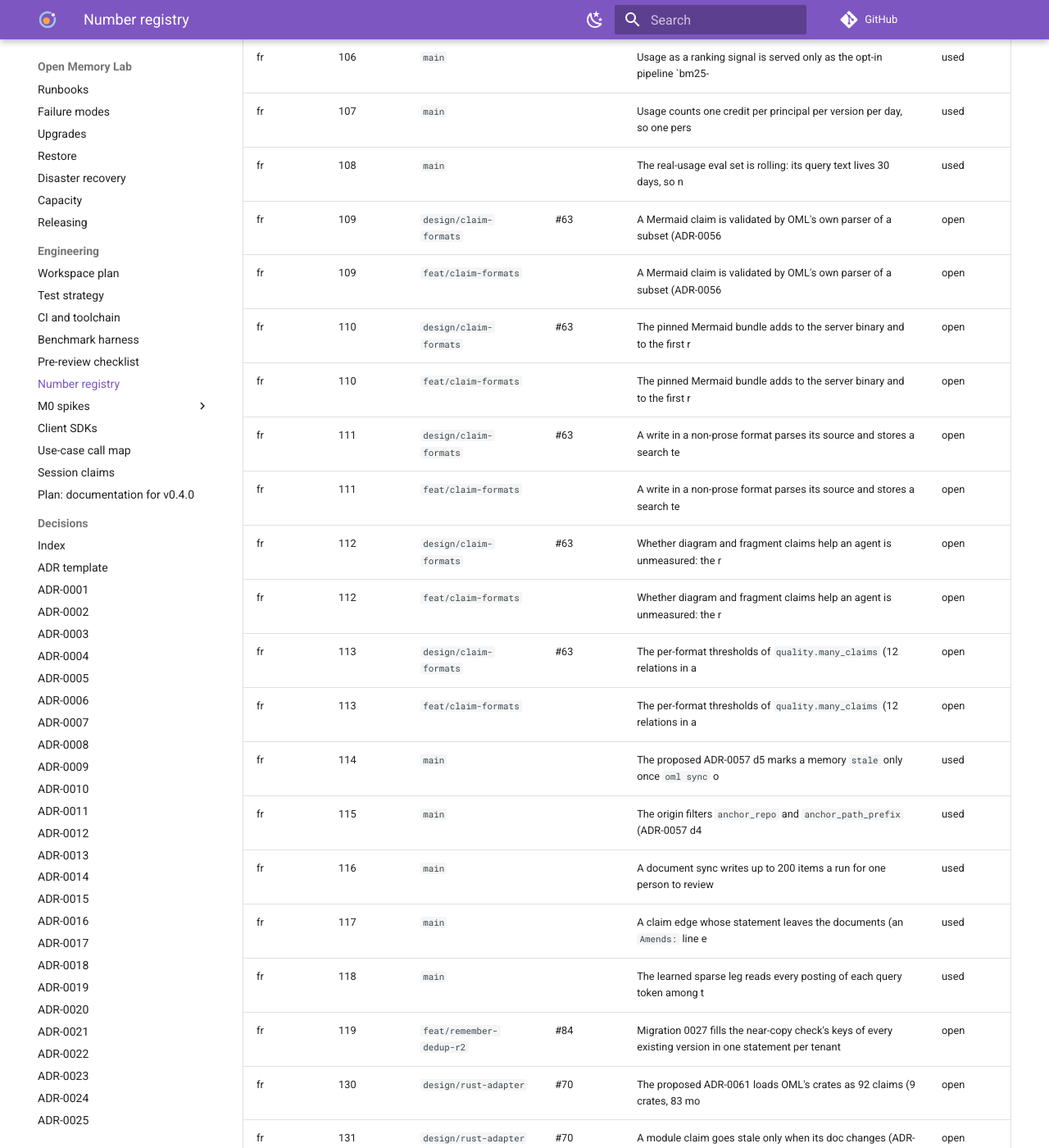
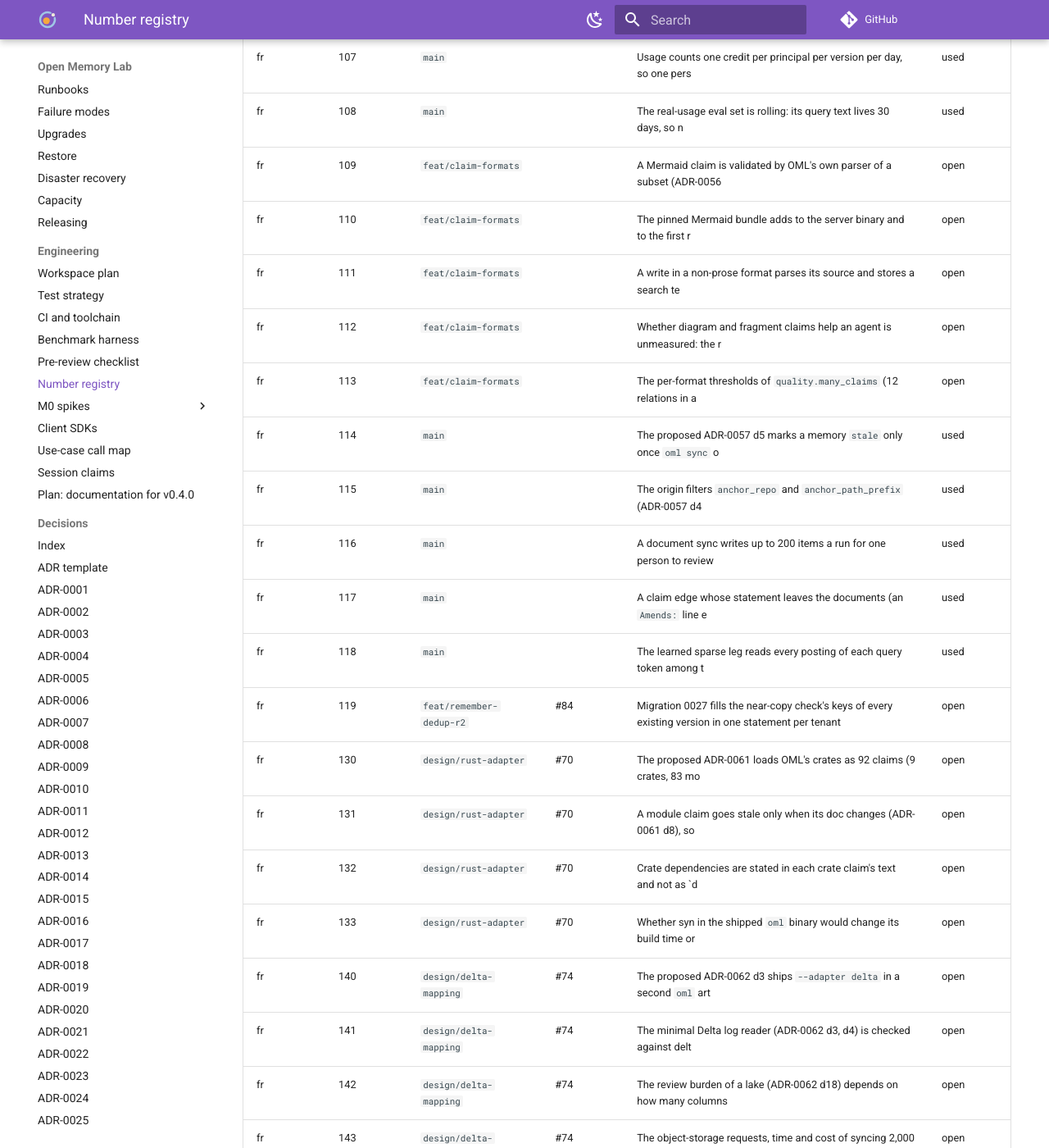
Before and after one commit to e8kor/open-memory-lab, an MkDocs documentation site: the page built from docs/NUMBERS.md, in a window 1280 px wide and 1400 px high, scrolled down 10247 px. Shown: the whole window at 82% size. Built offline with MkDocs 1.6.1 and Material for MkDocs 9.7.7, drawn with Linux system fonts in a browser that asks for light colours; comment, search, counter and statistics services are not loaded; some of the changed text lies outside the part shown.

Commit message:
Drop the closed design branch's rows from the number registry; this branch holds ADR-0056 and FR-109 to FR-113 (ADR-0056)

```diff
--- a/docs/NUMBERS.md
+++ b/docs/NUMBERS.md
@@ -74,7 +74,6 @@
 | adr | 0053 | `main` |  | reranking is a local cross encoder stage after fusion off by default u | used |
 | adr | 0054 | `main` |  | recall is measured by what readers do next and only other readers use | used |
 | adr | 0055 | `main` |  | a person reviews a listed set of held items in one act each item judge | used |
-| adr | 0056 | `design/claim-formats` | #63 | a claim version names its format the signature covers its source and a | open |
 | adr | 0056 | `feat/claim-formats` |  | a claim version names its format the signature covers its source and a | open |
 | adr | 0057 | `main` |  | a memory carries the source anchor its author declares and oml sync ke | used |
 | adr | 0058 | `docs/production-requirements` | #71 | the public server runs to stated slos with an error budget and without | open |
@@ -185,15 +184,10 @@
 | fr | 106 | `main` |  | Usage as a ranking signal is served only as the opt-in pipeline `bm25- | used |
 | fr | 107 | `main` |  | Usage counts one credit per principal per version per day, so one pers | used |
 | fr | 108 | `main` |  | The real-usage eval set is rolling: its query text lives 30 days, so n | used |
-| fr | 109 | `design/claim-formats` | #63 | A Mermaid claim is validated by OML's own parser of a subset (ADR-0056 | open |
 | fr | 109 | `feat/claim-formats` |  | A Mermaid claim is validated by OML's own parser of a subset (ADR-0056 | open |
-| fr | 110 | `design/claim-formats` | #63 | The pinned Mermaid bundle adds to the server binary and to the first r | open |
 | fr | 110 | `feat/claim-formats` |  | The pinned Mermaid bundle adds to the server binary and to the first r | open |
-| fr | 111 | `design/claim-formats` | #63 | A write in a non-prose format parses its source and stores a search te | open |
 | fr | 111 | `feat/claim-formats` |  | A write in a non-prose format parses its source and stores a search te | open |
-| fr | 112 | `design/claim-formats` | #63 | Whether diagram and fragment claims help an agent is unmeasured: the r | open |
 | fr | 112 | `feat/claim-formats` |  | Whether diagram and fragment claims help an agent is unmeasured: the r | open |
-| fr | 113 | `design/claim-formats` | #63 | The per-format thresholds of `quality.many_claims` (12 relations in a | open |
 | fr | 113 | `feat/claim-formats` |  | The per-format thresholds of `quality.many_claims` (12 relations in a | open |
 | fr | 114 | `main` |  | The proposed ADR-0057 d5 marks a memory `stale` only once `oml sync` o | used |
 | fr | 115 | `main` |  | The origin filters `anchor_repo` and `anchor_path_prefix` (ADR-0057 d4 | used |
```
